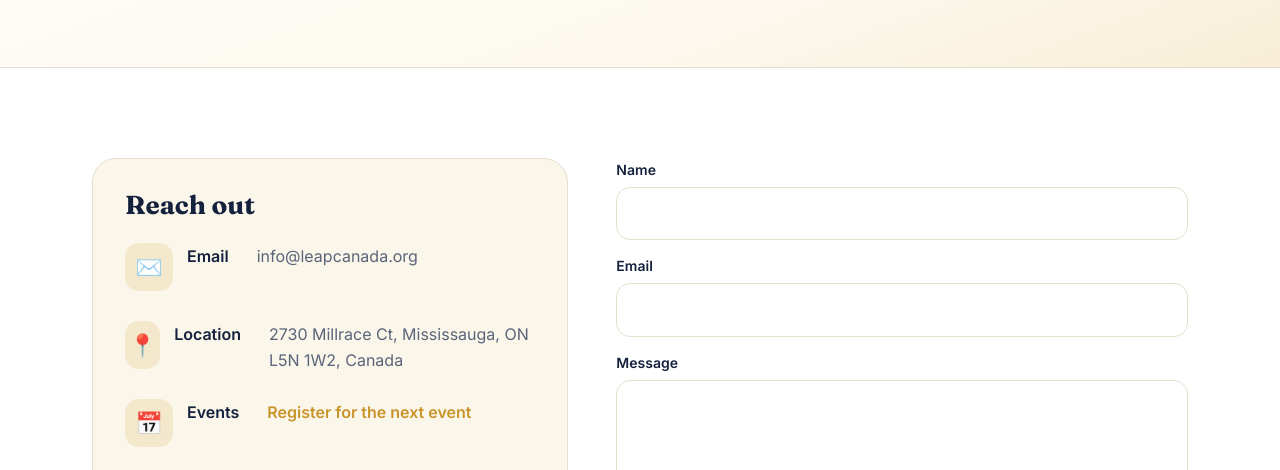
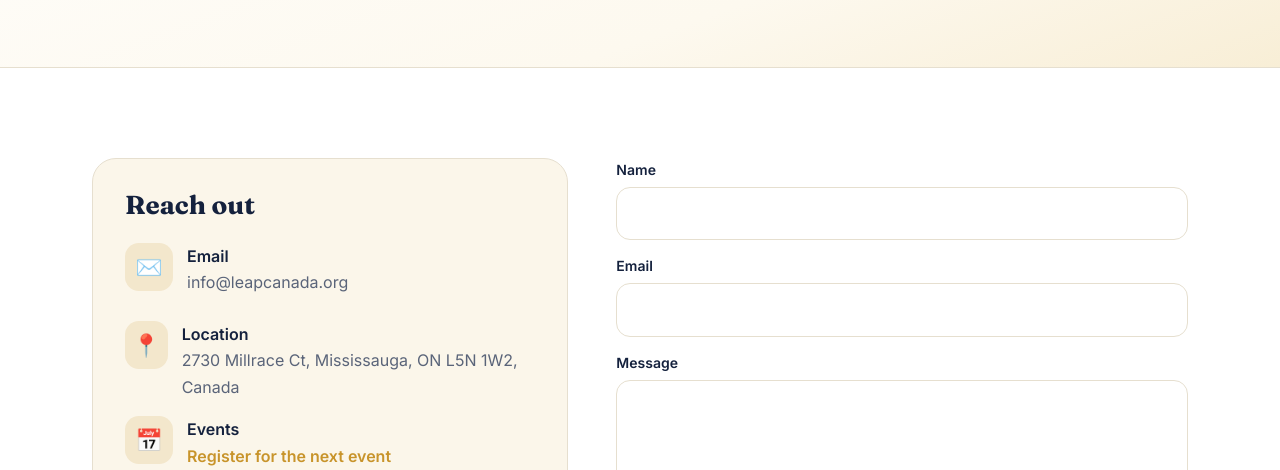
Before and after one commit to Legendary-JC/leap, an Eleventy site: page src/contact.njk in a window 1280 px wide. Shown: the part 330-800 px from the top of the page. Built offline with nearby package versions, Linux system fonts and the light colour scheme; Eleventy itself is replaced by a stand-in of ours; files that its build step writes are made by us from their sources.

Commit message:
Updated website

```diff
--- a/src/_includes/layouts/base.njk
+++ b/src/_includes/layouts/base.njk
@@ -24,6 +24,9 @@
     />
     <link rel="icon" href="{{ '/img/favicon.png' | url }}">
     <link rel='stylesheet' href="{{ '/css/styles.css' | url }}" />
+    <link rel="icon" href="{{ '/img/favicon.ico' | url }}" sizes="any">
+    <link rel="icon" type="image/png" sizes="32x32" href="{{ '/img/favicon-32.png' | url }}">
+    <link rel="apple-touch-icon" href="{{ '/img/apple-touch-icon.png' | url }}">
   </head>
   <body>
     {% include "partials/defs.njk" %}
--- a/src/css/styles.css
+++ b/src/css/styles.css
@@ -136,7 +136,7 @@ section{padding:64px 0}.card:hover,.mini:hover{transform:none}
 .ok{color:#8a5e12;font-weight:600;min-height:24px}
 .panel{background:#fbf6ea;border:1px solid var(--line);border-radius:24px;padding:32px}
 .list{display:grid;gap:16px;margin-top:22px}
-.list div{display:flex;gap:14px;align-items:flex-start}
+.list > div{display:flex;gap:14px;align-items:flex-start}
 footer a:hover{color:var(--gold)}
 .fl{display:flex;gap:22px;flex-wrap:wrap;margin-top:12px}
 @media(max-width:960px){.grid.g3{grid-template-columns:repeat(2,1fr)}}
```
Also changed, not shown: src/img/apple-touch-icon.png (added), src/img/favicon-32.png (added), src/img/favicon.ico (added), src/img/icon-192.png (added), 1 other file.
